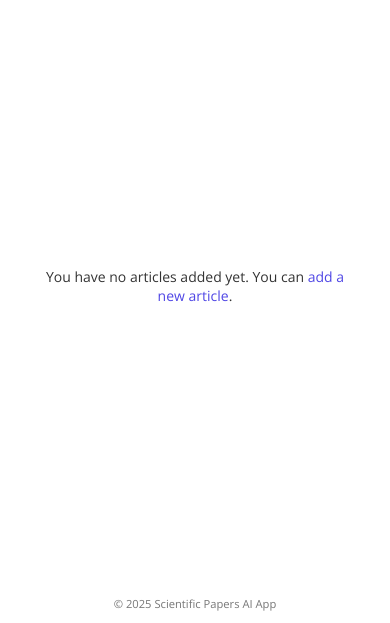
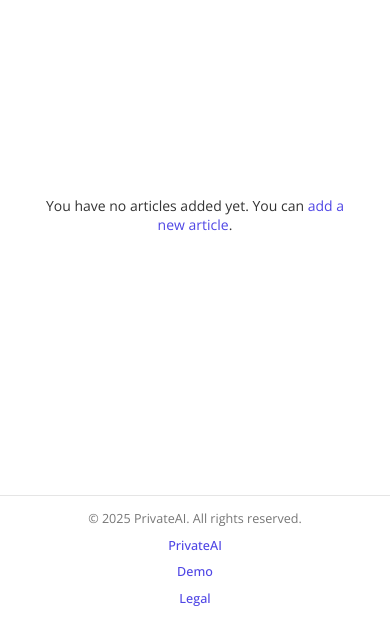
Before and after one commit to privateai-com/ParaGraphAI, a Django app: page /articles/ in a window 390 px wide. Shown: the part 221-844 px from the top of the page. Run offline with Django 5.2, Linux system fonts and the light colour scheme; the visitor is signed in with stand-in values (Sample User, id 1); data that the repository does not hold is empty; parts of the project's set-up code (start-up, migrations or seed data) failed here and were passed over.

Commit message:
Update global footer with PrivateAI branding and links
Footer Content Updates:
- Changed copyright from 'Scientific Papers AI App' to '© 2025 PrivateAI. All rights reserved.'
- Added three navigation links with proper styling:
  * PrivateAI: https://privateai.com/
  * Demo: https://demo.privateai.com/
  * Legal: https://www.privateai.com/legal
- All links open in new tabs with target='_blank'

Footer Design Improvements:
- Enhanced visual design with proper spacing and border separation
- Used CSS variables for consistent primary color theming
- Added hover effects for better user interaction
- Improved typography with better font weight and sizing

Responsive Footer Design:
- Added mobile-responsive layout that stacks links vertically on small screens
- Flexible layout with proper gap spacing that adapts to screen size
- Maintained consistent padding and margins across all device sizes
- Professional appearance that matches the overall application design

Technical Implementation:
- Updated base.html template to affect all pages globally
- Used inline styles for immediate application without CSS conflicts
- Proper semantic HTML structure with accessibility considerations
- Maintained existing template structure and Django template tags

```diff
--- a/templates/base.html
+++ b/templates/base.html
@@ -594,7 +594,28 @@
         border: 2px solid var(--primary-color);
       }
 
+      /* Footer Styles */
+      footer {
+        margin-top: auto;
+      }
+
+      footer a:hover {
+        text-decoration: underline;
+        opacity: 0.8;
+      }
+
       /* Responsive Design Media Queries */
+      @media (max-width: 480px) {
+        footer div[style*="display: flex"] {
+          flex-direction: column;
+          gap: 10px !important;
+        }
+
+        footer div[style*="font-size: 0.9em"] {
+          padding: 15px 10px !important;
+        }
+      }
+
       @media (min-width: 1600px) {
         :root {
           --page-width: var(--page-width-desktop-large);
@@ -779,7 +800,14 @@
       {% endif %} {% block content %}{% endblock %}
     </div>
     <footer>
-      <p style="text-align: center; color: #777; font-size: 0.8em">&copy; {% now "Y" %} Scientific Papers AI App</p>
+      <div style="text-align: center; color: #777; font-size: 0.9em; padding: 20px 0; border-top: 1px solid #e5e5e5; margin-top: 40px;">
+        <p style="margin: 0 0 10px 0;">&copy; 2025 PrivateAI. All rights reserved.</p>
+        <div style="display: flex; justify-content: center; gap: 20px; flex-wrap: wrap;">
+          <a href="https://privateai.com/" target="_blank" style="color: var(--primary-color); text-decoration: none; font-weight: 500;">PrivateAI</a>
+          <a href="https://demo.privateai.com/" target="_blank" style="color: var(--primary-color); text-decoration: none; font-weight: 500;">Demo</a>
+          <a href="https://www.privateai.com/legal" target="_blank" style="color: var(--primary-color); text-decoration: none; font-weight: 500;">Legal</a>
+        </div>
+      </div>
     </footer>
     {% block extra_js %}{% endblock %}
 
```
